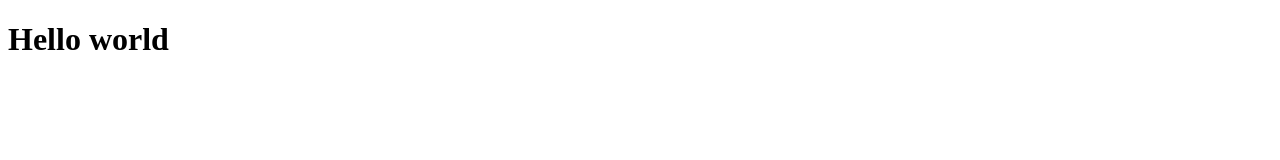
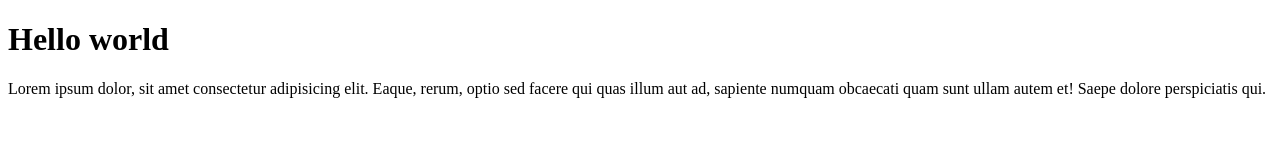
Before and after one commit to iqra94/wpu-git-test, a plain HTML site: page index.html in a window 1280 px wide. Drawn offline with Linux system fonts and the light colour scheme.

Commit message:
menambahkan paragraf

```diff
--- a/index.html
+++ b/index.html
@@ -8,5 +8,6 @@
   </head>
   <body>
     <h1>Hello world</h1>
+    <p>Lorem ipsum dolor, sit amet consectetur adipisicing elit. Eaque, rerum, optio sed facere qui quas illum aut ad, sapiente numquam obcaecati quam sunt ullam autem et! Saepe dolore perspiciatis qui.</p>
   </body>
 </html>
```
